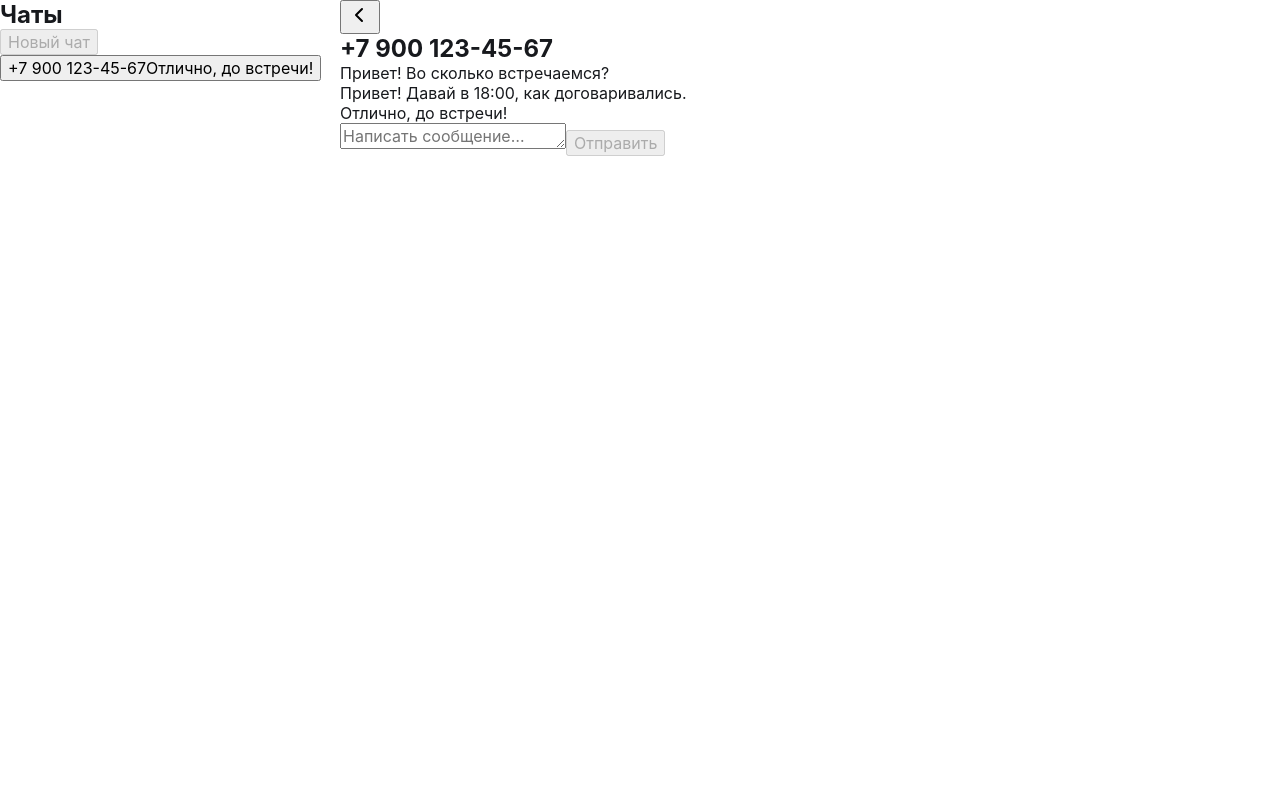
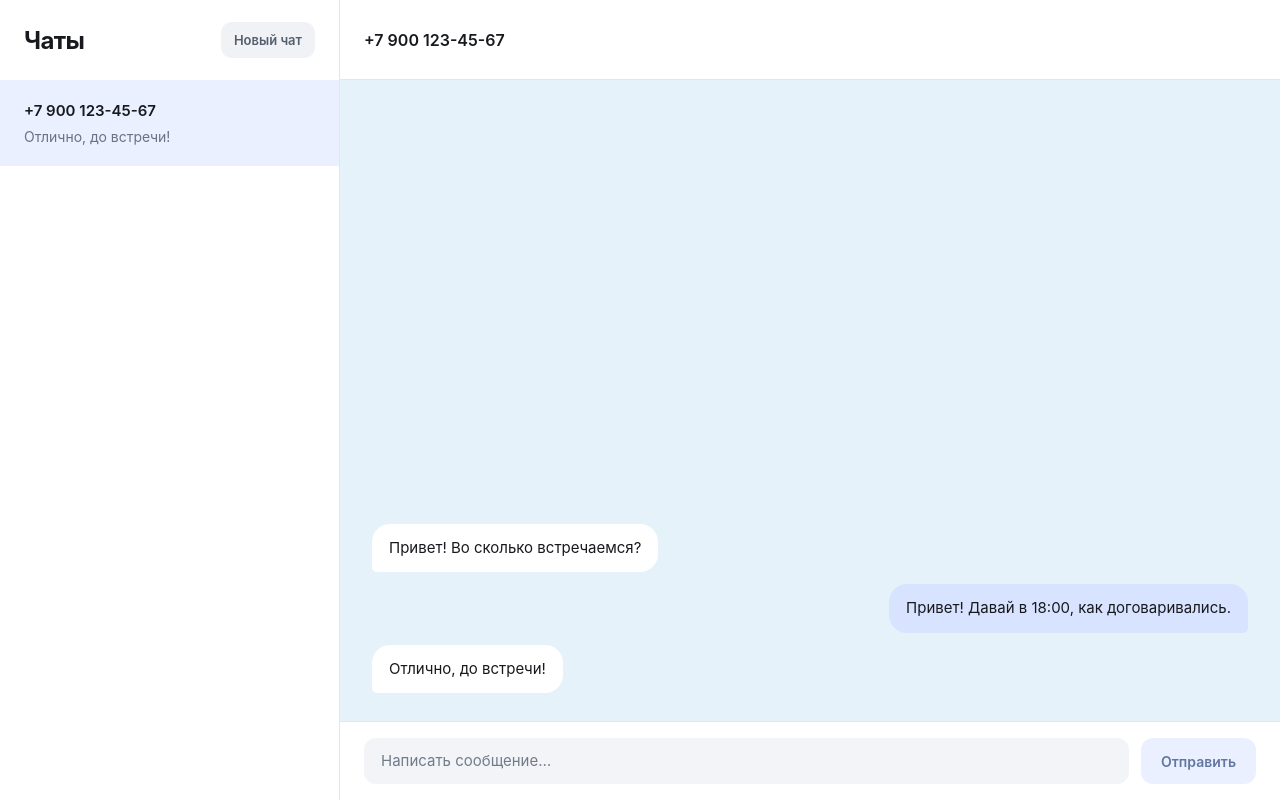
Before and after one commit to Randallflagg19/messenger-client, a React (Vite) app: page / in a window 1280 px wide. Built offline with nearby package versions, Linux system fonts and the light colour scheme.

Commit message:
Implement chat interface with separate components for ChatList, ChatView, MessageComposer, and NewChatDialog. Refactor App.tsx to manage chat state and message drafts, enhancing user experience with dynamic chat selection and message handling.

```diff
--- a/src/App.tsx
+++ b/src/App.tsx
@@ -1,29 +1,40 @@
-import { useEffect, useLayoutEffect, useRef, useState } from 'react'
-import { chat, messages as initialMessages } from './mockData'
-import type { Message } from './types'
-import { formatPhoneNumber, resizeComposer } from './utils'
+import { useState } from 'react'
+import { chat as initialChat, messages as initialMessages } from './mockData'
+import type { Chat, Message } from './types'
 import styles from './App.module.css'
+import { ChatList } from './components/ChatList'
+import { ChatView } from './components/ChatView'
+import { NewChatDialog } from './components/NewChatDialog'
 
 function App() {
   const [messages, setMessages] = useState<Message[]>(initialMessages)
-  const [draft, setDraft] = useState('')
-  const phoneLabel = formatPhoneNumber(chat.phoneNumber)
+  const [chats, setChats] = useState<Chat[]>([initialChat])
+  const [selectedChatId, setSelectedChatId] = useState(initialChat.id)
+  const [drafts, setDrafts] = useState<Record<string, string>>({})
+  const [isNewChatOpen, setIsNewChatOpen] = useState(false)
+  const chat = chats.find((item) => item.id === selectedChatId) ?? initialChat
+  const draft = drafts[chat.id] ?? ''
   const chatMessages = messages.filter((message) => message.chatId === chat.id)
-  const lastMessage = chatMessages.at(-1)
 
-  // Пока это только переключение экранов каркаса на узком экране.
+  // На узком экране показываем либо список, либо переписку.
   const [isChatOpen, setIsChatOpen] = useState(true)
-  const inputRef = useRef<HTMLTextAreaElement>(null)
-  const messagesRef = useRef<HTMLDivElement>(null)
 
-  useLayoutEffect(() => {
-    if (inputRef.current) resizeComposer(inputRef.current)
-  }, [draft])
+  function selectChat(id: string) {
+    setSelectedChatId(id)
+    setIsChatOpen(true)
+  }
 
-  useEffect(() => {
-    const container = messagesRef.current
-    if (container) container.scrollTop = container.scrollHeight
-  }, [messages, isChatOpen])
+  function createChat(phoneNumber: string) {
+    const existingChat = chats.find((item) => item.phoneNumber === phoneNumber)
+    if (existingChat) {
+      selectChat(existingChat.id)
+    } else {
+      const newChat: Chat = { id: crypto.randomUUID(), phoneNumber }
+      setChats((previousChats) => [...previousChats, newChat])
+      selectChat(newChat.id)
+    }
+    setIsNewChatOpen(false)
+  }
 
   function sendMessage() {
     if (!draft.trim()) return
@@ -37,94 +48,32 @@
 
     // Пока добавляем сообщение только в локальное состояние.
     setMessages((previousMessages) => [...previousMessages, message])
-    setDraft('')
-    inputRef.current?.focus()
+    setDrafts((previousDrafts) => ({ ...previousDrafts, [chat.id]: '' }))
   }
-
-  useEffect(() => {
-    const input = inputRef.current
-    if (!input) return
-
-    // При изменении ширины окна меняются и переносы строк.
-    let previousWidth = -1
-    const observer = new ResizeObserver(() => {
-      if (input.clientWidth === previousWidth) return
-      previousWidth = input.clientWidth
-      if (previousWidth > 0) resizeComposer(input)
-    })
-    observer.observe(input)
-    return () => observer.disconnect()
-  }, [])
 
   return (
     <main className={`${styles.layout} ${isChatOpen ? styles.chatOpen : ''}`}>
-      <aside className={styles.sidebar} aria-label="Список чатов">
-        <header className={styles.sidebarHeader}>
-          <h1>Чаты</h1>
-          <button className={styles.newChat} type="button" disabled>
-            Новый чат
-          </button>
-        </header>
-
-        <nav className={styles.chatList} aria-label="Чаты">
-          <button
-            className={styles.chatItem}
-            type="button"
-            aria-current={isChatOpen ? 'true' : undefined}
-            onClick={() => setIsChatOpen(true)}
-          >
-            <span className={styles.phone}>{phoneLabel}</span>
-            <span className={styles.preview}>{lastMessage?.text ?? 'Нет сообщений'}</span>
-          </button>
-        </nav>
-
-      </aside>
-
-      <section className={styles.conversation} aria-label={`Переписка с ${phoneLabel}`}>
-        <header className={styles.chatHeader}>
-          <button
-            className={styles.back}
-            type="button"
-            aria-label="Вернуться к списку чатов"
-            onClick={() => setIsChatOpen(false)}
-          >
-            <svg width="24" height="24" viewBox="0 0 24 24" fill="none" aria-hidden="true">
-              <path d="m14 6-6 6 6 6" stroke="currentColor" strokeWidth="2" strokeLinecap="round" strokeLinejoin="round" />
-            </svg>
-          </button>
-          <h2>{phoneLabel}</h2>
-        </header>
-
-        <div ref={messagesRef} className={styles.messages}>
-          <div className={styles.messageStack}>
-            {chatMessages.map((message) => (
-              <p key={message.id} className={styles[message.direction]}>
-                {message.text}
-              </p>
-            ))}
-          </div>
-        </div>
-
-        <div className={styles.composer}>
-          <textarea
-            ref={inputRef}
-            className={styles.input}
-            aria-label="Текст сообщения"
-            placeholder="Написать сообщение…"
-            rows={1}
-            value={draft}
-            onChange={(event) => setDraft(event.currentTarget.value)}
-          />
-          <button
-            className={styles.send}
-            type="button"
-            disabled={!draft.trim()}
-            onClick={sendMessage}
-          >
-            Отправить
-          </button>
-        </div>
-      </section>
+      <div className={styles.sidebar}>
+        <ChatList
+          chats={chats}
+          messages={messages}
+          selectedChatId={selectedChatId}
+          onSelect={selectChat}
+          onNewChat={() => setIsNewChatOpen(true)}
+        />
+      </div>
+      <div className={styles.conversation}>
+        <ChatView
+          chat={chat}
+          messages={chatMessages}
+          draft={draft}
+          isVisible={isChatOpen}
+          onBack={() => setIsChatOpen(false)}
+          onDraftChange={(text) => setDrafts((previous) => ({ ...previous, [chat.id]: text }))}
+          onSend={sendMessage}
+        />
+      </div>
+      {isNewChatOpen && <NewChatDialog onCreate={createChat} onClose={() => setIsNewChatOpen(false)} />}
     </main>
   )
 }
--- /dev/null
+++ b/src/components/ChatList.tsx
@@ -0,0 +1,39 @@
+import type { Chat, Message } from '../types'
+import { formatPhoneNumber } from '../utils'
+import styles from './ChatList.module.css'
+
+type ChatListProps = {
+  chats: Chat[]
+  messages: Message[]
+  selectedChatId: string
+  onSelect: (id: string) => void
+  onNewChat: () => void
+}
+
+export function ChatList({ chats, messages, selectedChatId, onSelect, onNewChat }: ChatListProps) {
+  return (
+    <aside className={styles.sidebar} aria-label="Список чатов">
+      <header className={styles.sidebarHeader}>
+        <h1>Чаты</h1>
+        <button className={styles.newChat} type="button" onClick={onNewChat}>Новый чат</button>
+      </header>
+      <nav className={styles.chatList} aria-label="Чаты">
+        {chats.map((chat) => {
+          const lastMessage = messages.filter((message) => message.chatId === chat.id).at(-1)
+          return (
+            <button
+              key={chat.id}
+              className={`${styles.chatItem} ${chat.id === selectedChatId ? styles.activeChat : ''}`}
+              type="button"
+              aria-current={chat.id === selectedChatId ? 'true' : undefined}
+              onClick={() => onSelect(chat.id)}
+            >
+              <span className={styles.phone}>{formatPhoneNumber(chat.phoneNumber)}</span>
+              <span className={styles.preview}>{lastMessage?.text ?? 'Нет сообщений'}</span>
+            </button>
+          )
+        })}
+      </nav>
+    </aside>
+  )
+}
--- /dev/null
+++ b/src/components/ChatView.tsx
@@ -0,0 +1,48 @@
+import { useEffect, useRef } from 'react'
+import type { Chat, Message } from '../types'
+import { formatPhoneNumber } from '../utils'
+import { MessageComposer } from './MessageComposer'
+import styles from './ChatView.module.css'
+
+type ChatViewProps = {
+  chat: Chat
+  messages: Message[]
+  draft: string
+  isVisible: boolean
+  onBack: () => void
+  onDraftChange: (text: string) => void
+  onSend: () => void
+}
+
+export function ChatView({ chat, messages, draft, isVisible, onBack, onDraftChange, onSend }: ChatViewProps) {
+  const messagesRef = useRef<HTMLDivElement>(null)
+  const phoneLabel = formatPhoneNumber(chat.phoneNumber)
+  const lastMessageId = messages.at(-1)?.id
+
+  useEffect(() => {
+    const container = messagesRef.current
+    if (container) container.scrollTop = container.scrollHeight
+  }, [chat.id, lastMessageId, isVisible])
+
+  return (
+    <section className={styles.conversation} aria-label={`Переписка с ${phoneLabel}`}>
+      <header className={styles.chatHeader}>
+        <button className={styles.back} type="button" aria-label="Вернуться к списку чатов" onClick={onBack}>
+          <svg width="24" height="24" viewBox="0 0 24 24" fill="none" aria-hidden="true">
+            <path d="m14 6-6 6 6 6" stroke="currentColor" strokeWidth="2" strokeLinecap="round" strokeLinejoin="round" />
+          </svg>
+        </button>
+        <h2>{phoneLabel}</h2>
+      </header>
+      <div ref={messagesRef} className={styles.messages}>
+        {messages.length === 0 && <p className={styles.emptyChat}>Пока нет сообщений</p>}
+        <div className={styles.messageStack}>
+          {messages.map((message) => (
+            <p key={message.id} className={styles[message.direction]}>{message.text}</p>
+          ))}
+        </div>
+      </div>
+      <MessageComposer draft={draft} onDraftChange={onDraftChange} onSend={onSend} />
+    </section>
+  )
+}
--- /dev/null
+++ b/src/components/MessageComposer.tsx
@@ -0,0 +1,55 @@
+import { useEffect, useLayoutEffect, useRef } from 'react'
+import { resizeComposer } from '../utils'
+import styles from './MessageComposer.module.css'
+
+type MessageComposerProps = {
+  draft: string
+  onDraftChange: (text: string) => void
+  onSend: () => void
+}
+
+export function MessageComposer({ draft, onDraftChange, onSend }: MessageComposerProps) {
+  const inputRef = useRef<HTMLTextAreaElement>(null)
+
+  useLayoutEffect(() => {
+    if (inputRef.current) resizeComposer(inputRef.current)
+  }, [draft])
+
+  useEffect(() => {
+    const input = inputRef.current
+    if (!input) return
+
+    // Пересчитываем переносы при изменении ширины и возвращении из списка чатов.
+    let previousWidth = -1
+    const observer = new ResizeObserver(() => {
+      if (input.clientWidth === previousWidth) return
+      previousWidth = input.clientWidth
+      if (previousWidth > 0) resizeComposer(input)
+    })
+    observer.observe(input)
+    return () => observer.disconnect()
+  }, [])
+
+  function handleSend() {
+    if (!draft.trim()) return
+    onSend()
+    inputRef.current?.focus()
+  }
+
+  return (
+    <div className={styles.composer}>
+      <textarea
+        ref={inputRef}
+        className={styles.input}
+        aria-label="Текст сообщения"
+        placeholder="Написать сообщение…"
+        rows={1}
+        value={draft}
+        onChange={(event) => onDraftChange(event.currentTarget.value)}
+      />
+      <button className={styles.send} type="button" disabled={!draft.trim()} onClick={handleSend}>
+        Отправить
+      </button>
+    </div>
+  )
+}
--- /dev/null
+++ b/src/components/NewChatDialog.tsx
@@ -0,0 +1,59 @@
+import { useEffect, useRef, useState } from 'react'
+import type { SubmitEvent } from 'react'
+import { normalizePhoneNumber } from '../utils'
+import styles from './NewChatDialog.module.css'
+
+type NewChatDialogProps = {
+  onCreate: (phoneNumber: string) => void
+  onClose: () => void
+}
+
+export function NewChatDialog({ onCreate, onClose }: NewChatDialogProps) {
+  const dialogRef = useRef<HTMLDialogElement>(null)
+  const [phone, setPhone] = useState('')
+  const [error, setError] = useState('')
+
+  useEffect(() => {
+    const dialog = dialogRef.current
+    dialog?.showModal()
+    return () => dialog?.close()
+  }, [])
+
+  function handleSubmit(event: SubmitEvent<HTMLFormElement>) {
+    event.preventDefault()
+    const phoneNumber = normalizePhoneNumber(phone)
+    if (!phoneNumber) {
+      setError('Введите номер с кодом страны: от 7 до 15 цифр. Например, +7 900 123-45-67.')
+      return
+    }
+    onCreate(phoneNumber)
+  }
+
+  return (
+    <dialog ref={dialogRef} className={styles.dialog} aria-labelledby="new-chat-title" onCancel={onClose}>
+      <form onSubmit={handleSubmit} noValidate>
+        <h2 id="new-chat-title">Новый чат</h2>
+        <label htmlFor="phone-number">Номер телефона</label>
+        <input
+          id="phone-number"
+          type="tel"
+          autoComplete="tel"
+          placeholder="+7 900 123-45-67"
+          value={phone}
+          onChange={(event) => {
+            setPhone(event.currentTarget.value)
+            setError('')
+          }}
+          aria-invalid={Boolean(error)}
+          aria-describedby={error ? 'phone-error' : 'phone-hint'}
+        />
+        <p id="phone-hint" className={styles.hint}>Российский номер можно ввести через 8 или +7. Чат создаётся локально, без проверки аккаунта Telegram.</p>
+        {error && <p id="phone-error" className={styles.error} role="alert">{error}</p>}
+        <div className={styles.actions}>
+          <button type="button" onClick={onClose}>Отмена</button>
+          <button type="submit" className={styles.create}>Создать</button>
+        </div>
+      </form>
+    </dialog>
+  )
+}
```
